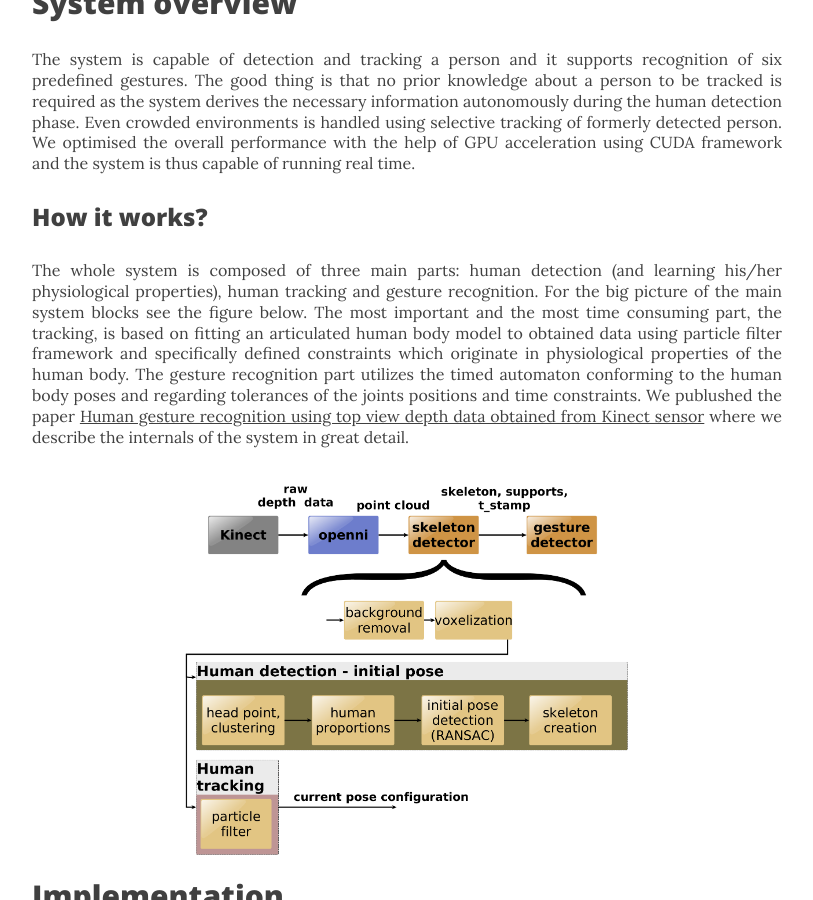
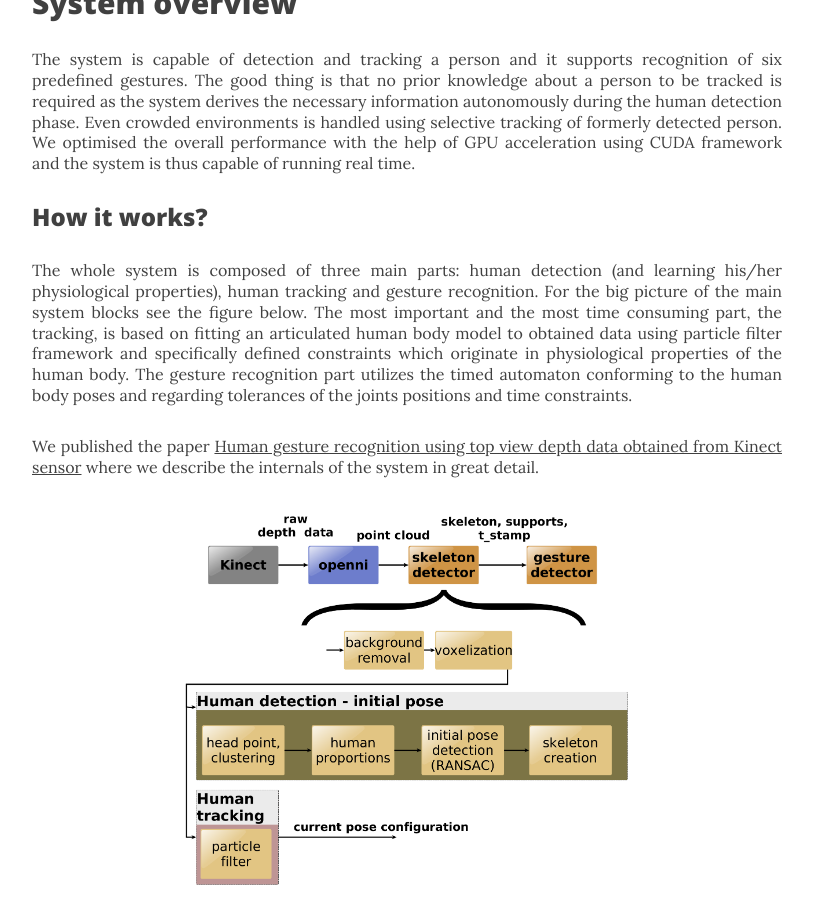
Before and after one commit to bednarikjan/bednarikjan.github.io, a Jekyll site: the page built from _posts/2015-04-15-gesture_recognition_using_top_view_depth_data.markdown, in a window 1280 px wide and 900 px high, scrolled down 1302 px. Shown: the whole window, without its empty margins (233-1046 px from the left). Built offline with Jekyll 4.4.1, drawn with Linux system fonts in a browser that asks for light colours; nearby versions of some CDN libraries.

Commit message:
Update 2015-04-15-gesture_recognition_using_top_view_depth_data.markdown

```diff
--- a/_posts/2015-04-15-gesture_recognition_using_top_view_depth_data.markdown
+++ b/_posts/2015-04-15-gesture_recognition_using_top_view_depth_data.markdown
@@ -24,7 +24,10 @@ published: true
 
 <h3>How it works?</h3>
 
-<p>The whole system is composed of three main parts: human detection (and learning his/her physiological properties), human tracking and gesture recognition. For the big picture of the main system blocks see the figure below. The most important and the most time consuming part, the tracking, is based on fitting an articulated human body model to obtained data using particle filter framework and specifically defined constraints which originate in physiological properties of the human body. The gesture recognition part utilizes the timed automaton conforming to the human body poses and regarding tolerances of the joints positions and time constraints. We publushed the paper <a href="http://excel.fit.vutbr.cz/2015/submissions/095/95.pdf">Human gesture recognition using top view depth data obtained from Kinect sensor</a> where we describe the internals of the system in great detail. </p>
+<p>The whole system is composed of three main parts: human detection (and learning his/her physiological properties), human tracking and gesture recognition. For the big picture of the main system blocks see the figure below. The most important and the most time consuming part, the tracking, is based on fitting an articulated human body model to obtained data using particle filter framework and specifically defined constraints which originate in physiological properties of the human body. The gesture recognition part utilizes the timed automaton conforming to the human body poses and regarding tolerances of the joints positions and time constraints. </p>
+
+<p>
+We published the paper <a href="http://excel.fit.vutbr.cz/2015/submissions/095/95.pdf">Human gesture recognition using top view depth data obtained from Kinect sensor</a> where we describe the internals of the system in great detail. </p>
 
 <div>
   <a href="/img/2015-04-15-hum_gest_rec/system_architecture.png">
```
